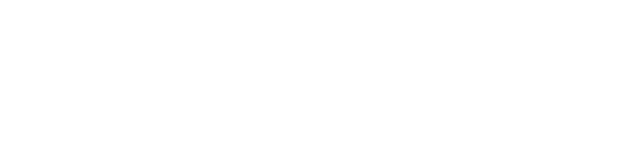
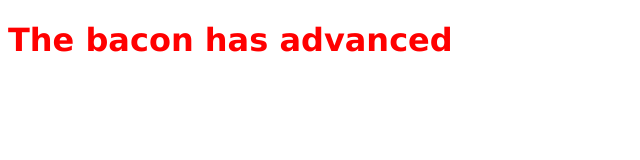
Before and after one commit to TSturtledove/playingwithbootstrap, a plain HTML site: page index.html in a window 1280 px wide. Shown: the whole page, without its empty margins (0-640 px from the left). Drawn offline with Linux system fonts and the light colour scheme.

Commit message:
project outline

```diff
--- a/index.html
+++ b/index.html
@@ -2,13 +2,16 @@
 <html>
   <head>
     <meta charset="utf-8">
-    <title>HTML and CSS product cards</title>
+    <title>Bootstrap stuff</title>
 
-      <link rel="stylesheet" type="text/css" href="styles.css">
+
+    <!-- <link rel="stylesheet" href="https://maxcdn.bootstrapcdn.com/bootstrap/3.3.7/css/bootstrap.min.css" integrity="sha384-BVYiiSIFeK1dGmJRAkycuHAHRg32OmUcww7on3RYdg4Va+PmSTsz/K68vbdEjh4u" crossorigin="anonymous"> -->
+    <link rel="stylesheet" type="text/css" href="styles.css">
 
   </head>
   <body>
 <!-- playing with bootstrap -->
+    <h1>The bacon has advanced</h1>
 
 
   </body>
--- a/styles.css
+++ b/styles.css
@@ -5,3 +5,7 @@ body {
   font-family: Verdana, Geneva, sans-serif;
 
 }
+
+h1 {
+  color: red;
+}
```
